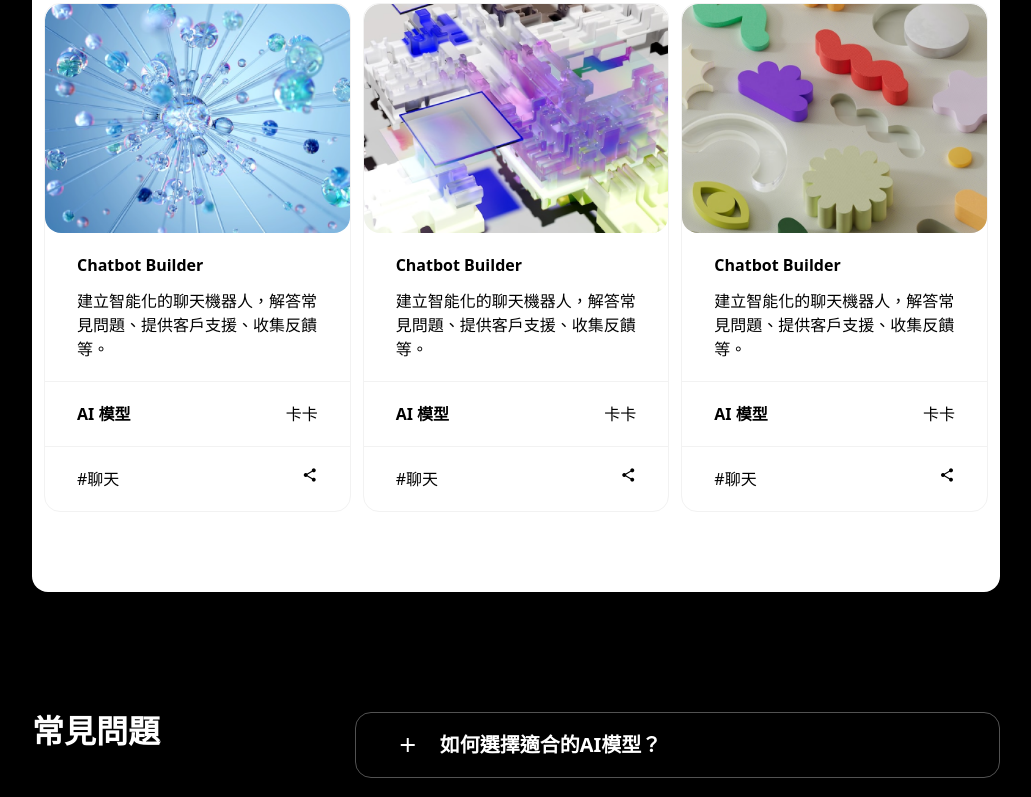
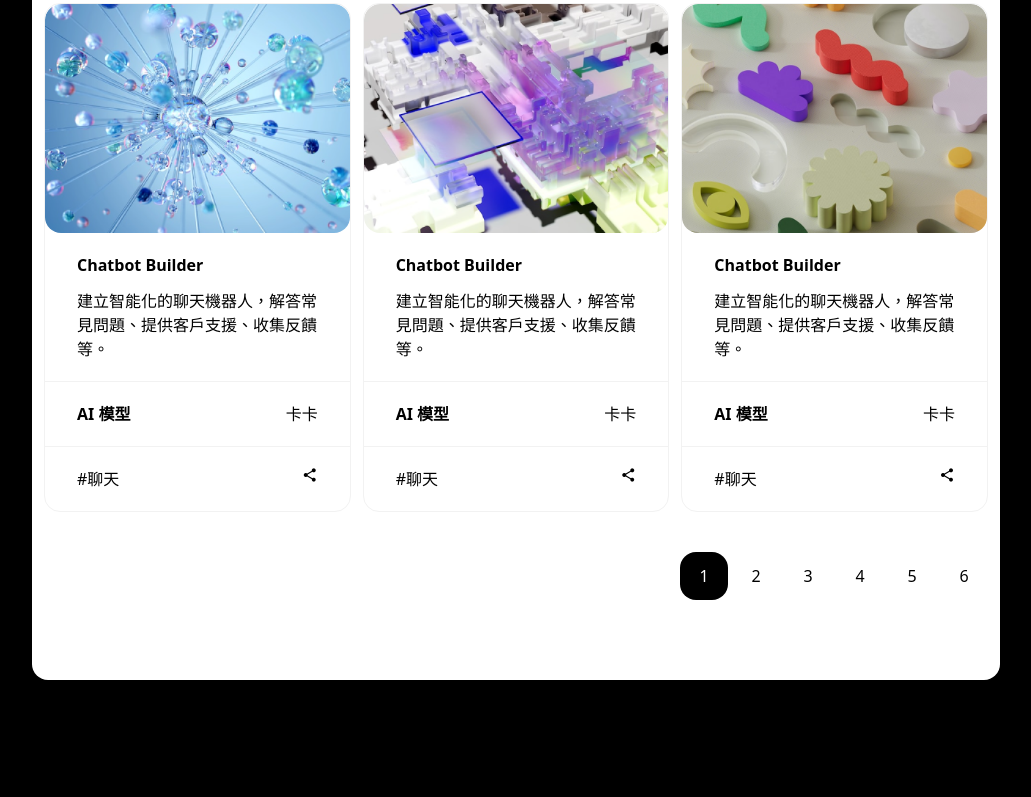
Before and after one commit to LucyYeung/AI-tool-king, a React (Vite) app: page /price in a window 1280 px wide. Shown: the part 3561-4358 px from the top of the page, without its empty margins (124-1155 px from the left). Built offline with nearby package versions, Linux system fonts and the light colour scheme.

Commit message:
feat: add pagination and sort, type, search state

```diff
--- a/src/components/home/tools-section.tsx
+++ b/src/components/home/tools-section.tsx
@@ -113,7 +113,10 @@ const ToolCard = () => {
 };
 
 export const ToolsSection = () => {
-  const [selectedTag, setSelectedTag] = useState('全部');
+  const [sort, setSort] = useState(0);
+  const [page, setPage] = useState(1);
+  const [type, setType] = useState('全部');
+  const [search, setSearch] = useState('');
 
   return (
     <section className="mt-[120px] grid grid-cols-1 rounded-2xl bg-white px-3 py-20 text-black md:mt-40">
@@ -125,9 +128,11 @@ export const ToolsSection = () => {
         <input
           className="h-full w-full bg-black-20 outline-none"
           placeholder="輸入關鍵字搜尋"
+          value={search}
+          onChange={(e) => setSearch(e.target.value)}
         />
       </div>
-      <div className="relative grid w-full grid-cols-1 place-items-center">
+      <div className="relative mb-8 grid w-full grid-cols-1 place-items-center md:mb-10">
         <div className="col-span-1 flex w-full justify-between">
           <button
             type="button"
@@ -141,13 +146,39 @@ export const ToolsSection = () => {
             id="select"
             className="rounded-2xl border border-black-20 px-10 py-5"
           >
-            <option value="由新到舊">由新到舊</option>
-            <option value="由舊到新">由舊到新</option>
+            {['由新到舊', '由舊到新'].map((option, index) => (
+              <option
+                value="由新到舊"
+                selected={index == sort}
+                onChange={() => setSort(index)}
+              >
+                {option}
+              </option>
+            ))}
           </select>
         </div>
-        <TagList selectedTag={selectedTag} setSelectedTag={setSelectedTag} />
+        <TagList selectedTag={type} setSelectedTag={setType} />
         <ToolCard />
       </div>
+      <ul className="ml-auto flex gap-1">
+        {Array(6)
+          .fill(0)
+          .map((_, index) => (
+            <li>
+              <button
+                type="button"
+                className={`h-12 w-12 ${
+                  page === index + 1
+                    ? 'bg-black text-white'
+                    : 'bg-white text-black'
+                } rounded-2xl`}
+                onClick={() => setPage(index + 1)}
+              >
+                {index + 1}
+              </button>
+            </li>
+          ))}{' '}
+      </ul>
     </section>
   );
 };
```
